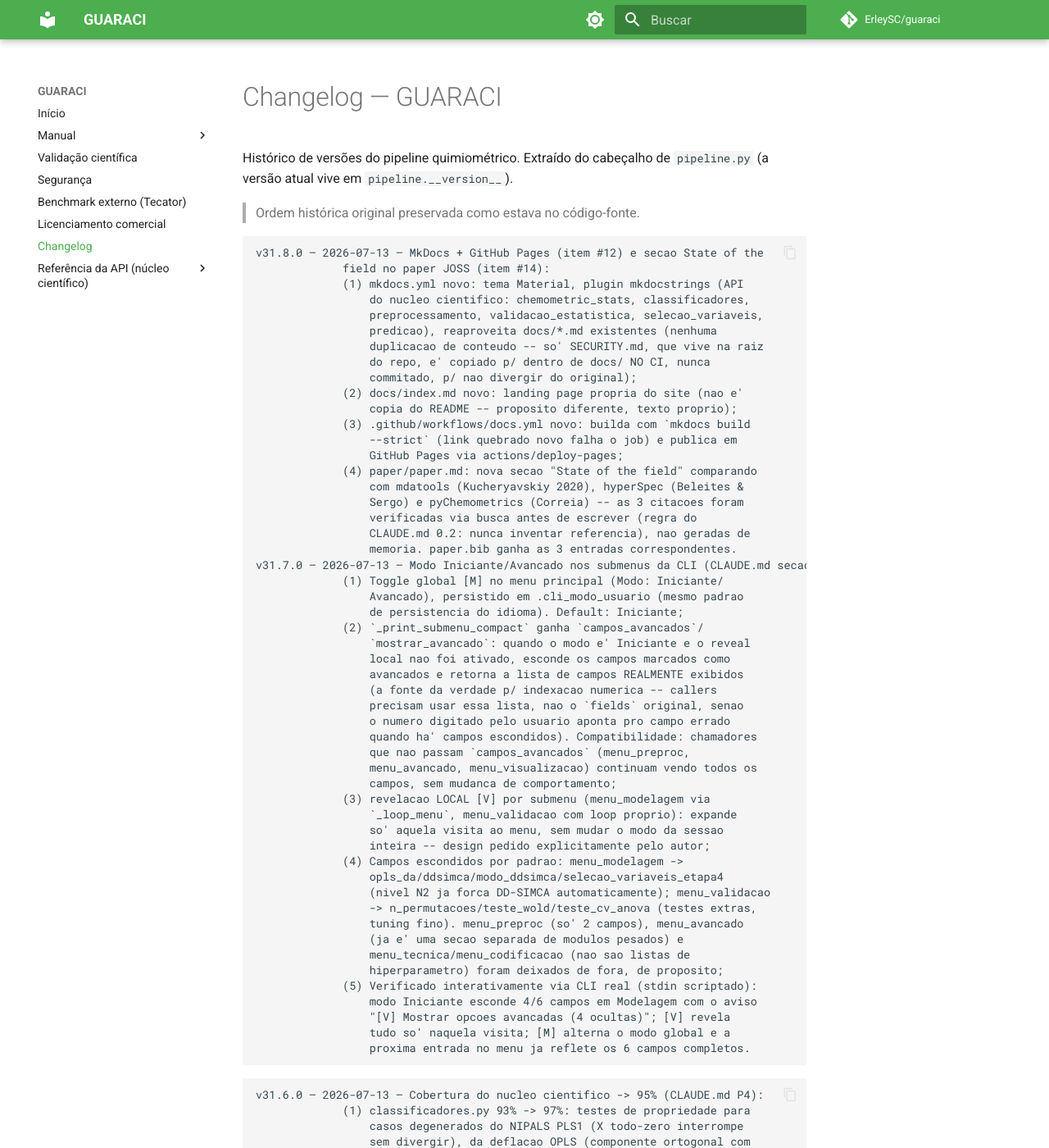
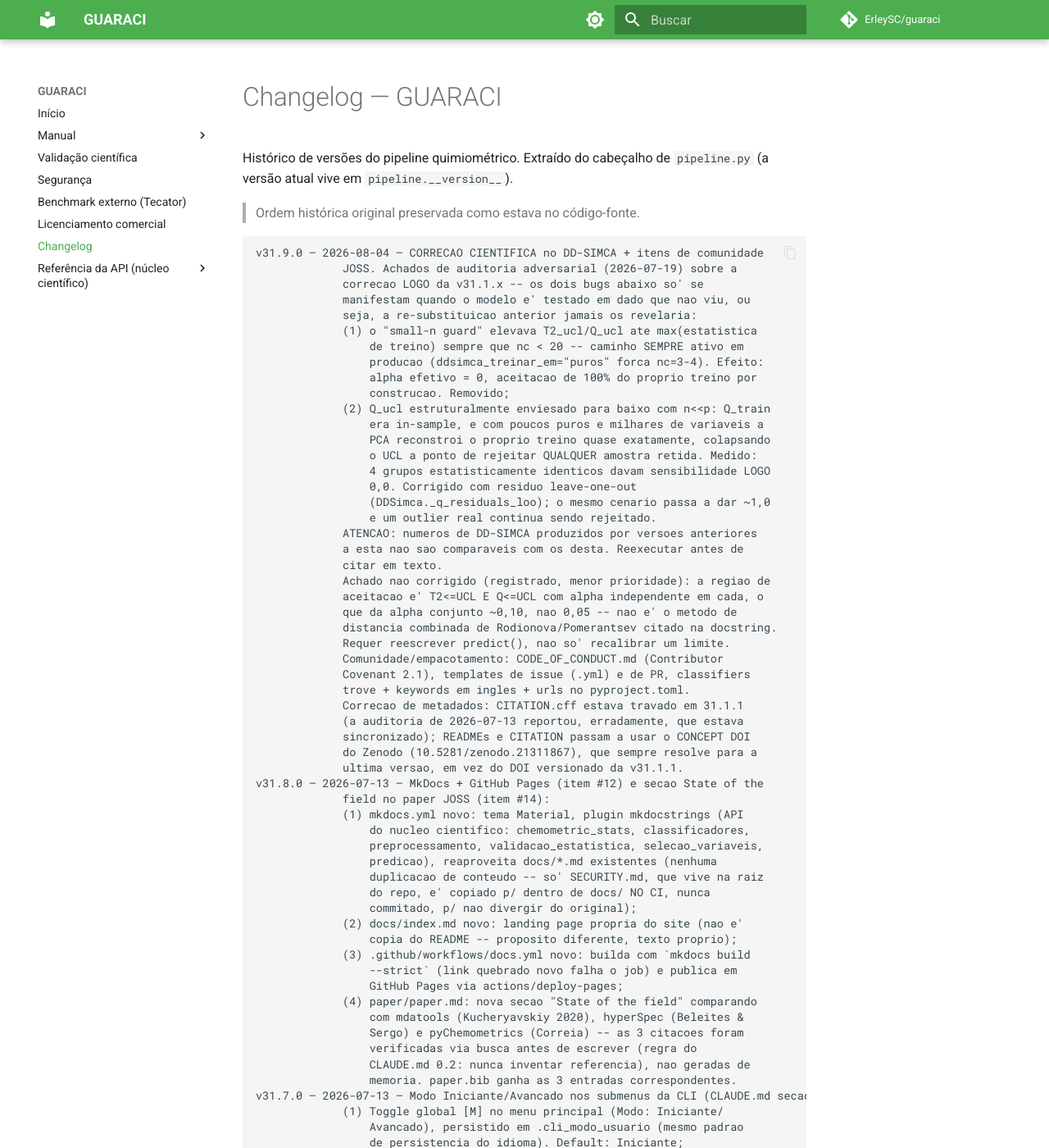
Before and after one commit to ErleySC/guaraci, an MkDocs documentation site: the page built from docs/CHANGELOG.md, in a window 1280 px wide and 1400 px high. Shown: the whole window at 82% size. Built offline with MkDocs 1.6.1 and Material for MkDocs 9.7.7, drawn with Linux system fonts in a browser that asks for light colours; comment, search, counter and statistics services are not loaded; some of the changed text lies outside the part shown.

Commit message:
chore(release): v31.9.0 e corrige CITATION.cff travado em 31.1.1
Bump 31.8.0 -> 31.9.0. Minor, nao patch: a correcao do DD-SIMCA muda numeros
que o software produz, entao versoes anteriores nao sao comparaveis com esta.

Corrige duas divergencias de metadados que a auditoria de 2026-07-13 nao
pegou (ela reportou "31.8.0 consistente em todas as fontes, incluindo
CITATION.cff" -- o arquivo estava em 31.1.1, date-released 2026-07-11):

- CITATION.cff: version e date-released sincronizados; validado com
  `cffconvert --validate` (schema 1.2.0).
- DOI: READMEs e CITATION.cff usavam o DOI VERSIONADO da v31.1.1
  (10.5281/zenodo.21313436) enquanto declaravam a versao 31.8.0 no texto ao
  lado. Passam a usar o CONCEPT DOI (10.5281/zenodo.21311867), que sempre
  resolve para a ultima versao. Ambos os numeros foram lidos da API publica
  do Zenodo, nao inferidos.

Verificado: ruff limpo; 559 passed, 2 skipped (as 3 falhas sao xgboost/shap
ausentes nesta venv, identicas antes e depois desta mudanca); `guaraci
--version` e `import guaraci` reportam 31.9.0.

Nota: a tag v31.9.0 NAO e' criada neste commit, contrariando o checklist da
secao 11 do CLAUDE.md. Motivo: o branch atual ainda vai ser promovido para
master por force-push, e criar a tag antes disso a deixaria apontando para um
commit que sera' substituido. A tag sai junto com a promocao.

Co-Authored-By: Claude Opus 5 <noreply@anthropic.com>

````diff
--- a/docs/CHANGELOG.md
+++ b/docs/CHANGELOG.md
@@ -6,6 +6,40 @@ Histórico de versões do pipeline quimiométrico. Extraído do cabeçalho de
 > Ordem histórica original preservada como estava no código-fonte.
 
 ```
+v31.9.0 — 2026-08-04 — CORRECAO CIENTIFICA no DD-SIMCA + itens de comunidade
+             JOSS. Achados de auditoria adversarial (2026-07-19) sobre a
+             correcao LOGO da v31.1.x -- os dois bugs abaixo so' se
+             manifestam quando o modelo e' testado em dado que nao viu, ou
+             seja, a re-substituicao anterior jamais os revelaria:
+             (1) o "small-n guard" elevava T2_ucl/Q_ucl ate max(estatistica
+                 de treino) sempre que nc < 20 -- caminho SEMPRE ativo em
+                 producao (ddsimca_treinar_em="puros" forca nc=3-4). Efeito:
+                 alpha efetivo = 0, aceitacao de 100% do proprio treino por
+                 construcao. Removido;
+             (2) Q_ucl estruturalmente enviesado para baixo com n<<p: Q_train
+                 era in-sample, e com poucos puros e milhares de variaveis a
+                 PCA reconstroi o proprio treino quase exatamente, colapsando
+                 o UCL a ponto de rejeitar QUALQUER amostra retida. Medido:
+                 4 grupos estatisticamente identicos davam sensibilidade LOGO
+                 0,0. Corrigido com residuo leave-one-out
+                 (DDSimca._q_residuals_loo); o mesmo cenario passa a dar ~1,0
+                 e um outlier real continua sendo rejeitado.
+             ATENCAO: numeros de DD-SIMCA produzidos por versoes anteriores
+             a esta nao sao comparaveis com os desta. Reexecutar antes de
+             citar em texto.
+             Achado nao corrigido (registrado, menor prioridade): a regiao de
+             aceitacao e' T2<=UCL E Q<=UCL com alpha independente em cada, o
+             que da alpha conjunto ~0,10, nao 0,05 -- nao e' o metodo de
+             distancia combinada de Rodionova/Pomerantsev citado na docstring.
+             Requer reescrever predict(), nao so' recalibrar um limite.
+             Comunidade/empacotamento: CODE_OF_CONDUCT.md (Contributor
+             Covenant 2.1), templates de issue (.yml) e de PR, classifiers
+             trove + keywords em ingles + urls no pyproject.toml.
+             Correcao de metadados: CITATION.cff estava travado em 31.1.1
+             (a auditoria de 2026-07-13 reportou, erradamente, que estava
+             sincronizado); READMEs e CITATION passam a usar o CONCEPT DOI
+             do Zenodo (10.5281/zenodo.21311867), que sempre resolve para a
+             ultima versao, em vez do DOI versionado da v31.1.1.
 v31.8.0 — 2026-07-13 — MkDocs + GitHub Pages (item #12) e secao State of the
              field no paper JOSS (item #14):
              (1) mkdocs.yml novo: tema Material, plugin mkdocstrings (API
--- a/pyproject.toml
+++ b/pyproject.toml
@@ -4,7 +4,7 @@ build-backend = "setuptools.build_meta"
 
 [project]
 name = "guaraci-chemometrics"
-version = "31.8.0"
+version = "31.9.0"
 description = "GUARACI — multi-technique chemometrics platform for Amazonian matrices (group-aware validation)"
 readme = "README.md"
 license = { file = "LICENSE" }
````
Also changed, not shown: README.md (+7 -7 lines), README.pt-br.md (+7 -7 lines), 3 other files.
